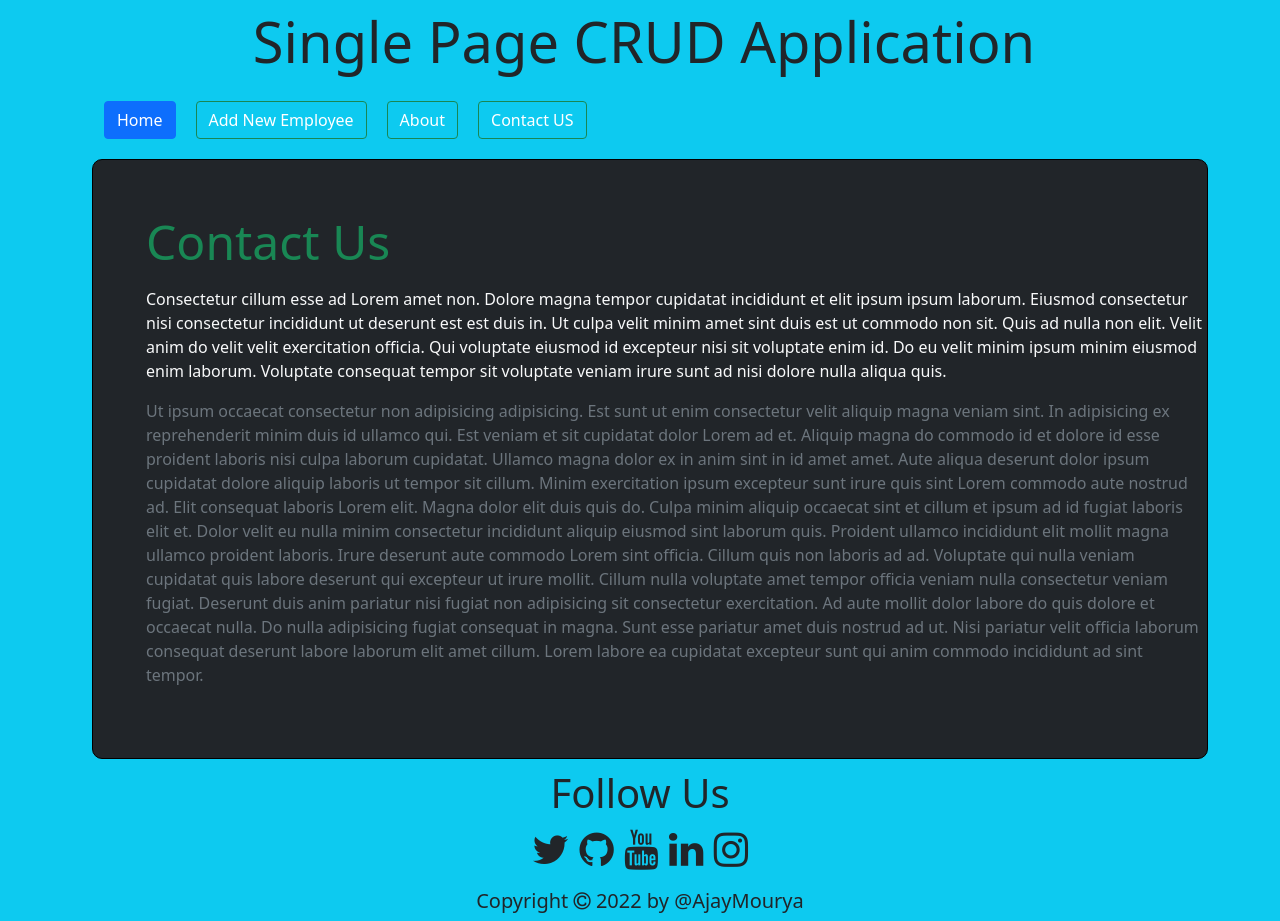
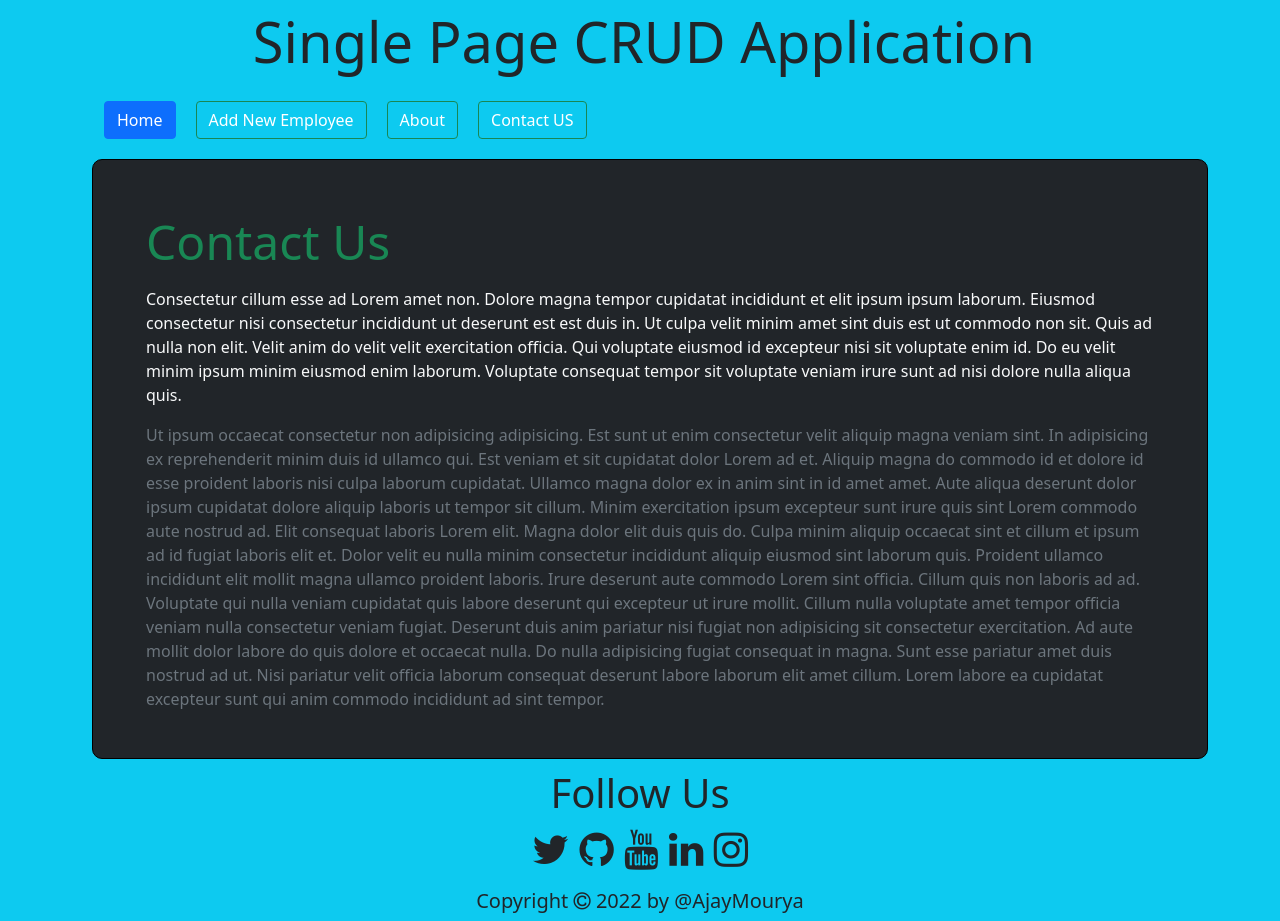
Before and after one commit to ajay-fareportal/JavaScript, a React (Create React App) app in the folder React Assignments/filter-employees/: page /contact in a window 1280 px wide. Built offline with nearby package versions, Linux system fonts and the light colour scheme.

Commit message:
Single Page CRUD Application

```diff
--- a/React Assignments/filter-employees/src/singlePageApplication/AboutComponent.js
+++ b/React Assignments/filter-employees/src/singlePageApplication/AboutComponent.js
@@ -4,8 +4,8 @@ function AboutComponent() {
   return (
     <div>
       <h1 className='display-5 ms-5 mt-5 text-success'>About Us</h1>
-      <p className='ms-5 mt-3 text-light'>Esse mollit sunt proident nulla laboris laboris ut dolor velit esse magna officia. Anim voluptate deserunt ipsum proident minim est sunt elit ipsum ipsum laboris. Non laborum exercitation nostrud irure incididunt exercitation adipisicing enim dolore aliquip. Elit dolor cupidatat laborum quis in in veniam consectetur exercitation ipsum velit.</p>
-      <p className='ms-5 text-white'>Id dolor elit sint tempor non ad aliquip deserunt qui labore. Eu in cupidatat occaecat qui fugiat. Deserunt sit anim nisi id cupidatat esse excepteur. Amet cupidatat ad minim veniam non quis sint incididunt aute ut non sint sunt. Aute consequat enim tempor est dolor pariatur ut aute eu elit esse est incididunt excepteur. Irure adipisicing cupidatat Lorem deserunt eiusmod mollit adipisicing adipisicing fugiat dolore eiusmod consectetur. Enim dolor laboris commodo velit cillum sit eu.
+      <p className='ms-5 mt-3 me-5 text-light'>Esse mollit sunt proident nulla laboris laboris ut dolor velit esse magna officia. Anim voluptate deserunt ipsum proident minim est sunt elit ipsum ipsum laboris. Non laborum exercitation nostrud irure incididunt exercitation adipisicing enim dolore aliquip. Elit dolor cupidatat laborum quis in in veniam consectetur exercitation ipsum velit.</p>
+      <p className='ms-5 me-5 text-white'>Id dolor elit sint tempor non ad aliquip deserunt qui labore. Eu in cupidatat occaecat qui fugiat. Deserunt sit anim nisi id cupidatat esse excepteur. Amet cupidatat ad minim veniam non quis sint incididunt aute ut non sint sunt. Aute consequat enim tempor est dolor pariatur ut aute eu elit esse est incididunt excepteur. Irure adipisicing cupidatat Lorem deserunt eiusmod mollit adipisicing adipisicing fugiat dolore eiusmod consectetur. Enim dolor laboris commodo velit cillum sit eu.
 
         Cillum aliquip duis eiusmod mollit anim velit pariatur exercitation velit cupidatat quis eu. Excepteur pariatur mollit commodo do exercitation irure dolor ea est aute labore veniam. Dolor labore consectetur aliquip ullamco amet id. Dolor esse non do do et dolor anim ea consequat esse esse ad. Velit minim ipsum cillum cillum qui mollit velit est ullamco ex quis labore deserunt.
 
--- a/React Assignments/filter-employees/src/singlePageApplication/ContactUsComponet.js
+++ b/React Assignments/filter-employees/src/singlePageApplication/ContactUsComponet.js
@@ -4,11 +4,11 @@ function HelpComponent() {
   return (
     <div>
       <h1 className='display-5 mt-5 ms-5 text-success'>Contact Us</h1>
-      <p className='ms-5 mt-3 text-light'>
+      <p className='ms-5 mt-3 me-5 text-light'>
         Consectetur cillum esse ad Lorem amet non. Dolore magna tempor cupidatat incididunt et elit ipsum ipsum laborum. Eiusmod consectetur nisi consectetur incididunt ut deserunt est est duis in. Ut culpa velit minim amet sint duis est ut commodo non sit. Quis ad nulla non elit.
         Velit anim do velit velit exercitation officia. Qui voluptate eiusmod id excepteur nisi sit voluptate enim id. Do eu velit minim ipsum minim eiusmod enim laborum. Voluptate consequat tempor sit voluptate veniam irure sunt ad nisi dolore nulla aliqua quis.
       </p>
-      <p className='ms-5 text-secondary'>
+      <p className='ms-5 me-5 text-secondary'>
         Ut ipsum occaecat consectetur non adipisicing adipisicing. Est sunt ut enim consectetur velit aliquip magna veniam sint. In adipisicing ex reprehenderit minim duis id ullamco qui. Est veniam et sit cupidatat dolor Lorem ad et. Aliquip magna do commodo id et dolore id esse proident laboris nisi culpa laborum cupidatat. Ullamco magna dolor ex in anim sint in id amet amet. Aute aliqua deserunt dolor ipsum cupidatat dolore aliquip laboris ut tempor sit cillum.
 
         Minim exercitation ipsum excepteur sunt irure quis sint Lorem commodo aute nostrud ad. Elit consequat laboris Lorem elit. Magna dolor elit duis quis do. Culpa minim aliquip occaecat sint et cillum et ipsum ad id fugiat laboris elit et. Dolor velit eu nulla minim consectetur incididunt aliquip eiusmod sint laborum quis.
```
